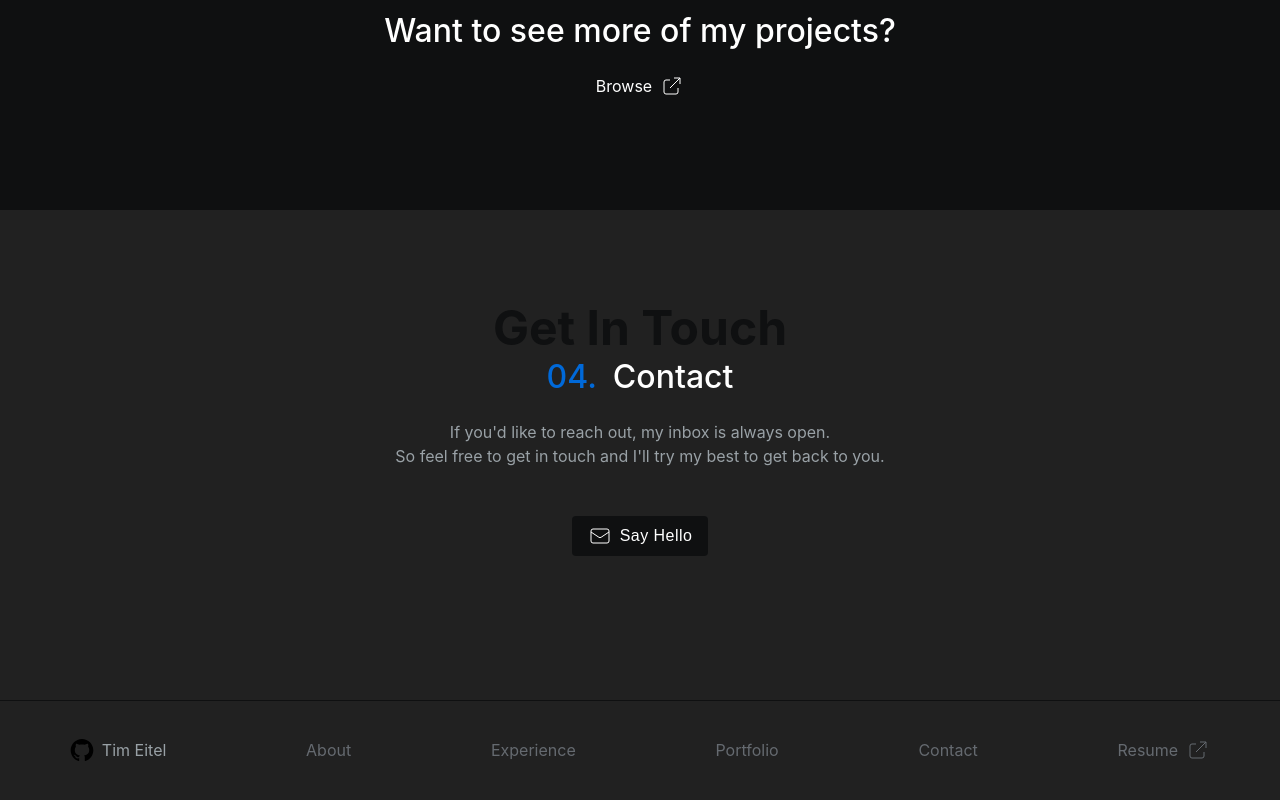
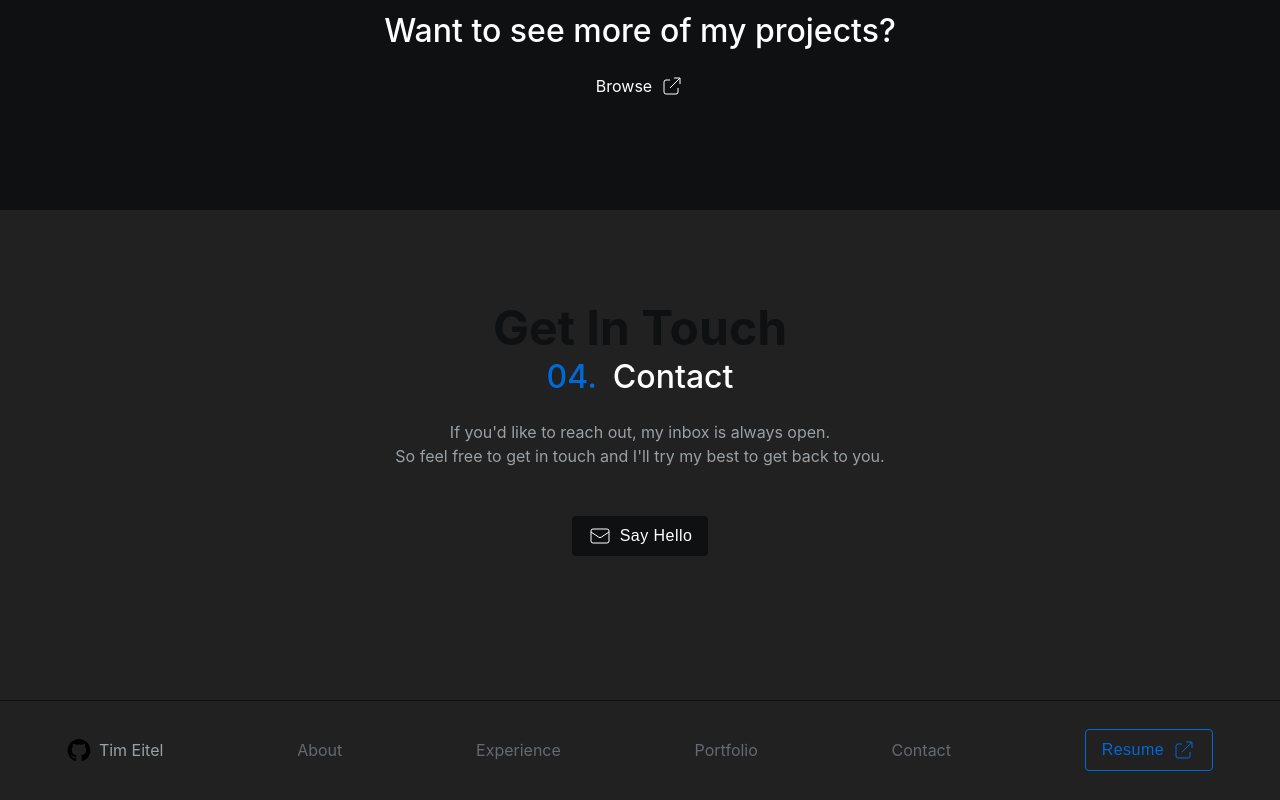
Before and after one commit to timeitel/portfolio, a Next.js app: page / in a window 1280 px wide. Shown: the part 3979-4779 px from the top of the page. Built offline with nearby package versions, Linux system fonts and the light colour scheme.

Commit message:
style: minor

```diff
--- a/components/home/Footer.tsx
+++ b/components/home/Footer.tsx
@@ -3,6 +3,7 @@ import styled from "@emotion/styled";
 import { ExternalLinkIcon, GithubIcon } from "@components/common/Icons";
 import { useTheme } from "@emotion/react";
 import { Link, List, ListItem } from "@common";
+import { SecondaryButton } from "@common/Button";
 
 export const Footer: FC<{}> = () => {
   const {
@@ -37,8 +38,10 @@ export const Footer: FC<{}> = () => {
         </ListItem>
         <ListItem>
           <Link style={{ display: "flex" }} target="_blank" href="resume.pdf">
-            Resume
-            <ExternalLinkIcon />
+            <SecondaryButton>
+              Resume
+              <ExternalLinkIcon />
+            </SecondaryButton>
           </Link>
         </ListItem>
       </StyledList>
--- a/components/home/Jobs/styled.ts
+++ b/components/home/Jobs/styled.ts
@@ -41,7 +41,7 @@ export const StyledContainer = styled.div`
   }
 
   .job-description-container {
-    margin: 0;
+    margin: 0.5rem 0 0 0;
   }
 
   @media only screen and (min-width: 640px) {
```
